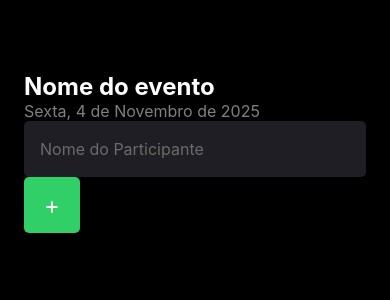
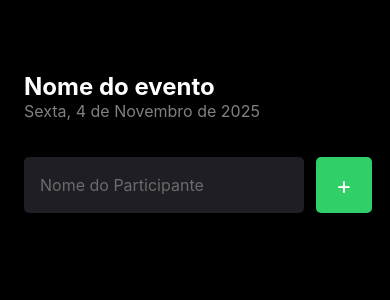
Before and after one commit to Kaue-Luz/Fist-Mobile-App, a React Native app: screen / in a window 390 px wide. Shown: the top 300 px of the page. Built offline with nearby package versions, Linux system fonts and the light colour scheme.

Commit message:
Criando o Form

```diff
--- a/src/screens/Home/index.tsx
+++ b/src/screens/Home/index.tsx
@@ -2,8 +2,8 @@ import { Text, TextInput, TouchableOpacity, View } from "react-native";
 import { styles } from "./styles";
 
 export default function Home() {
-  function handleParticipantAdd(){
-    console.log("Participante Adicionado")
+  function handleParticipantAdd() {
+    console.log("Participante Adicionado");
   }
 
   return (
@@ -12,6 +12,7 @@ export default function Home() {
 
       <Text style={styles.eventDate}>Sexta, 4 de Novembro de 2025</Text>
 
+      <View style={styles.form}>
         <TextInput
           style={styles.input}
           placeholder="Nome do Participante"
@@ -22,5 +23,6 @@ export default function Home() {
           <Text style={styles.buttonText}>+</Text>
         </TouchableOpacity>
       </View>
+    </View>
   );
 }
--- a/src/screens/Home/styles.ts
+++ b/src/screens/Home/styles.ts
@@ -17,12 +17,14 @@ export const styles = StyleSheet.create({
   eventDate: { color: "gray", fontSize: 16 },
 
   input: {
+    flex: 1,
     height: 56,
     backgroundColor: "#1f1e25",
     borderRadius: 5,
     color: "#ffff",
     padding: 16,
     fontSize: 16,
+    marginRight: 12,
   },
 
   buttonText: {
@@ -35,7 +37,14 @@ export const styles = StyleSheet.create({
     height: 56,
     borderRadius: 5,
     backgroundColor: "#31cf67",
-    alignItems:'center',
-    justifyContent: "center"
+    alignItems: "center",
+    justifyContent: "center",
+  },
+
+  form: {
+    width: "100%",
+    flexDirection: "row",
+    marginTop: 36,
+    marginBottom: 42,
   },
 });
```
Lines whose indentation alone changed are shown as unchanged.
